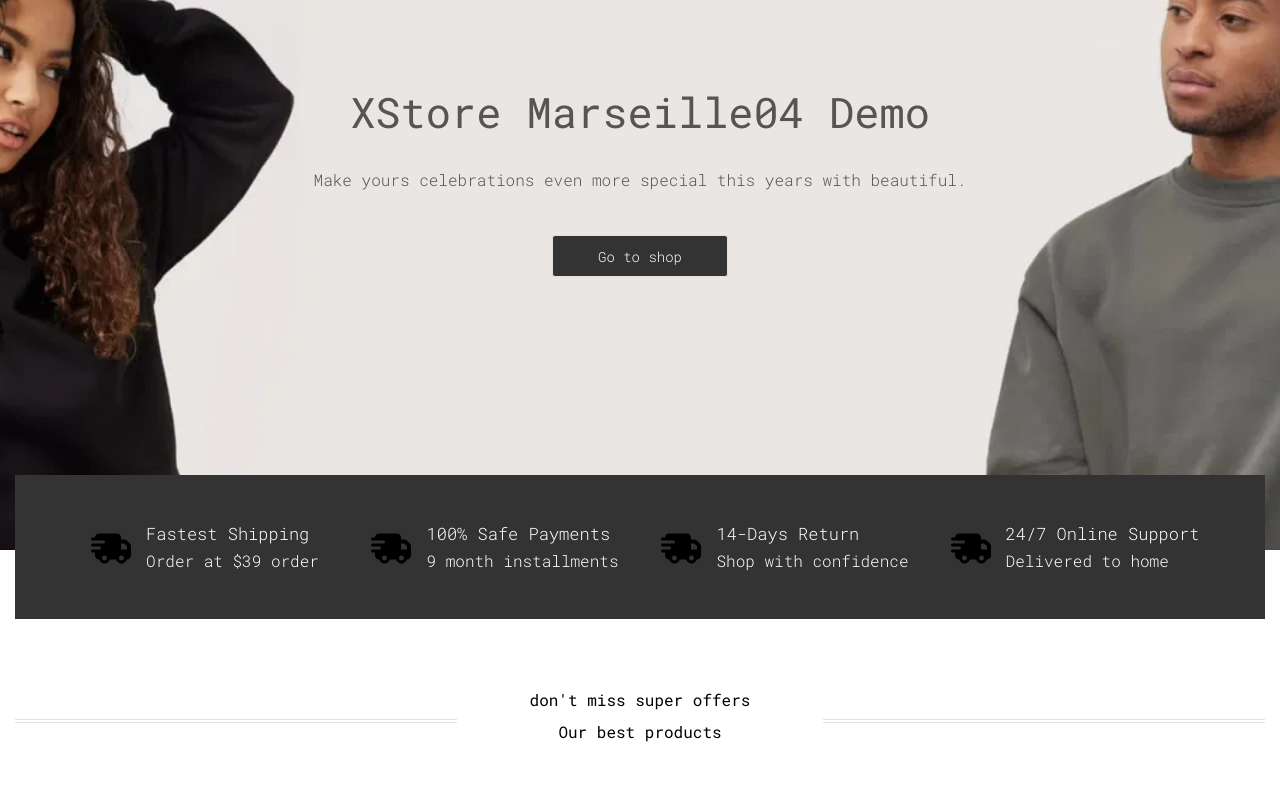
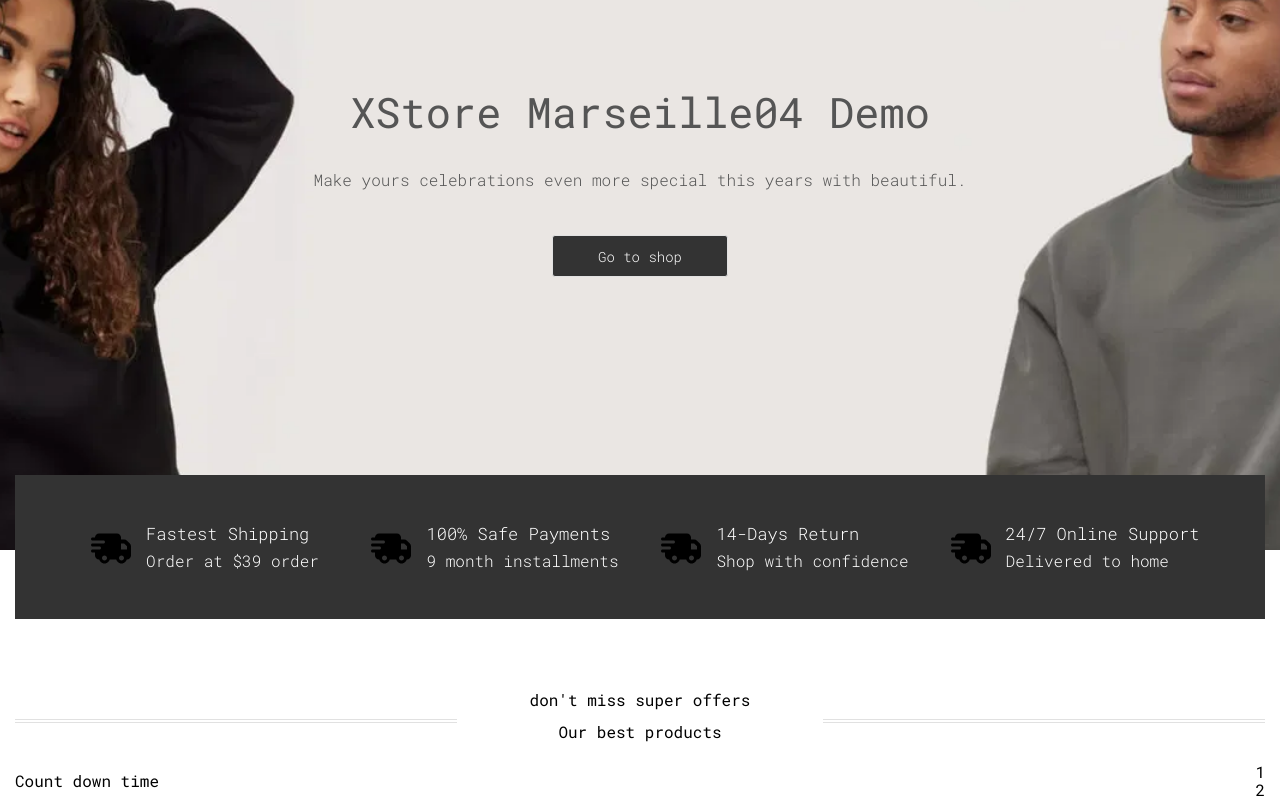
Before and after one commit to nguyenngocquy321/ecommerse-reactjs, a React (Vite) app: page / in a window 1280 px wide. Shown: the part 200-1000 px from the top of the page. Before the commit the page ends 963 px from the top, so only its background shows below. Built offline with nearby package versions, Linux system fonts and the light colour scheme.

Commit message:
'update'

```diff
--- /dev/null
+++ b/src/components/CountdownTimmer/CountdownTimmer.jsx
@@ -0,0 +1,45 @@
+import { useState, useEffect } from 'react';
+
+const CountdownTimmer = ({ targetDate }) => {
+    const [timeLeft, setTimeLeft] = useState(calculateTimeLeft());
+
+    function calculateTimeLeft() {
+        const difference = +new Date(targetDate) - +new Date();
+        let timeLeft = {};
+        if (difference > 0) {
+            timeLeft = {
+                days: Math.floor(difference / (1000 * 60 * 60 * 24)),
+                hours: Math.floor((difference / (1000 * 60 * 60)) % 24),
+                minutes: Math.floor((difference / (1000 * 60)) % 60), // sửa công thức
+                seconds: Math.floor((difference / 1000) % 60)
+            };
+        }
+        return timeLeft;
+    }
+
+    useEffect(() => {
+        const timer = setTimeout(() => {
+            setTimeLeft(calculateTimeLeft());
+        }, 1000);
+        return () => clearTimeout(timer);
+    });
+
+    const formatNumber = number => {
+        return String(number).padStart(2, '0');
+    };
+
+    const timerComponents = [];
+    Object.keys(timeLeft).forEach(interval => {
+        if (timeLeft[interval] !== undefined) {
+            timerComponents.push(
+                <span key={interval}>
+                    {formatNumber(timeLeft[interval])} {interval}{' '}
+                </span>
+            );
+        }
+    });
+
+    return timerComponents;
+};
+
+export default CountdownTimmer;
--- /dev/null
+++ b/src/components/HeadingListProduct/HeadingListProducts.jsx
@@ -0,0 +1,19 @@
+import CountdownTimmer from '@components/CountdownTimmer/CountdownTimmer';
+import MainLayout from '@components/Layout/Layout';
+import styles from './styles.module.scss';
+function HeadingListProducts() {
+    const { container } = styles;
+    const targetDate = '2025-12-31T00:00:00';
+    return (
+        <MainLayout>
+            <div className={container}>
+                <div>Count down time</div>
+                <div>
+                    <div>1</div>
+                    <div>2</div>
+                </div>
+            </div>
+        </MainLayout>
+    );
+}
+export default HeadingListProducts;
--- /dev/null
+++ b/src/components/HeadingListProduct/styles.module.scss
@@ -0,0 +1,6 @@
+@import '@styles/mixins.module.scss';
+@import '@styles/variables.module.scss';
+
+.container {
+    @include flex_box_custom(space-between, center, 10px);
+}
--- a/src/components/HomePage/HomePage.jsx
+++ b/src/components/HomePage/HomePage.jsx
@@ -3,6 +3,7 @@ import MyHeader from '@components/Header/Header';
 import styles from './styles.module.scss';
 import AdvanceHeadling from '@components/AdvanceHeadling/AdvanceHeadling';
 import Info from '@components/Info/Info';
+import HeadingListProducts from '@components/HeadingListProduct/HeadingListProducts';
 function HomePage() {
     const { container } = styles;
     return (
@@ -12,6 +13,7 @@ function HomePage() {
                 <Banner />
                 <Info />
                 <AdvanceHeadling />
+                <HeadingListProducts />
             </div>
         </>
     );
```
